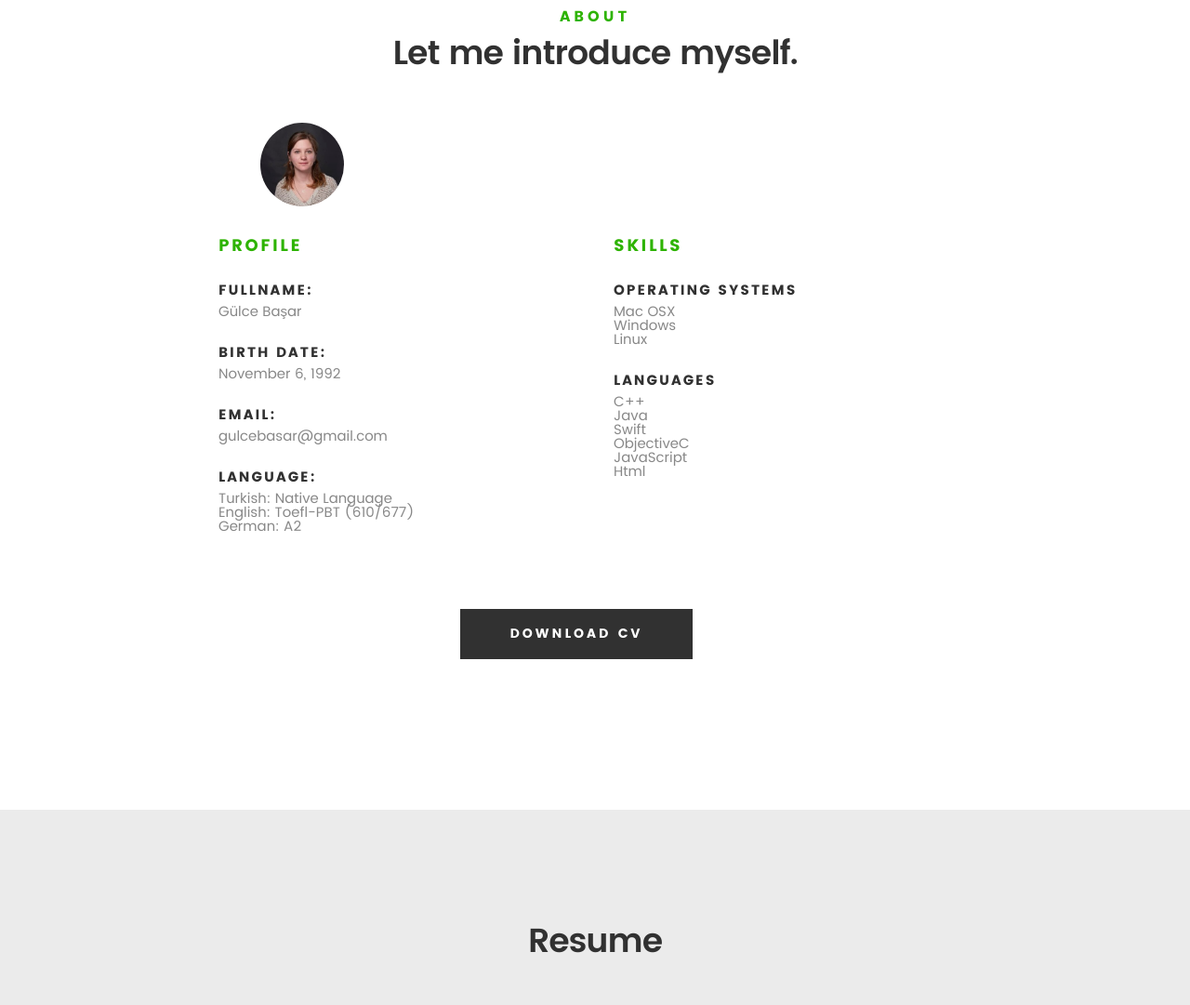
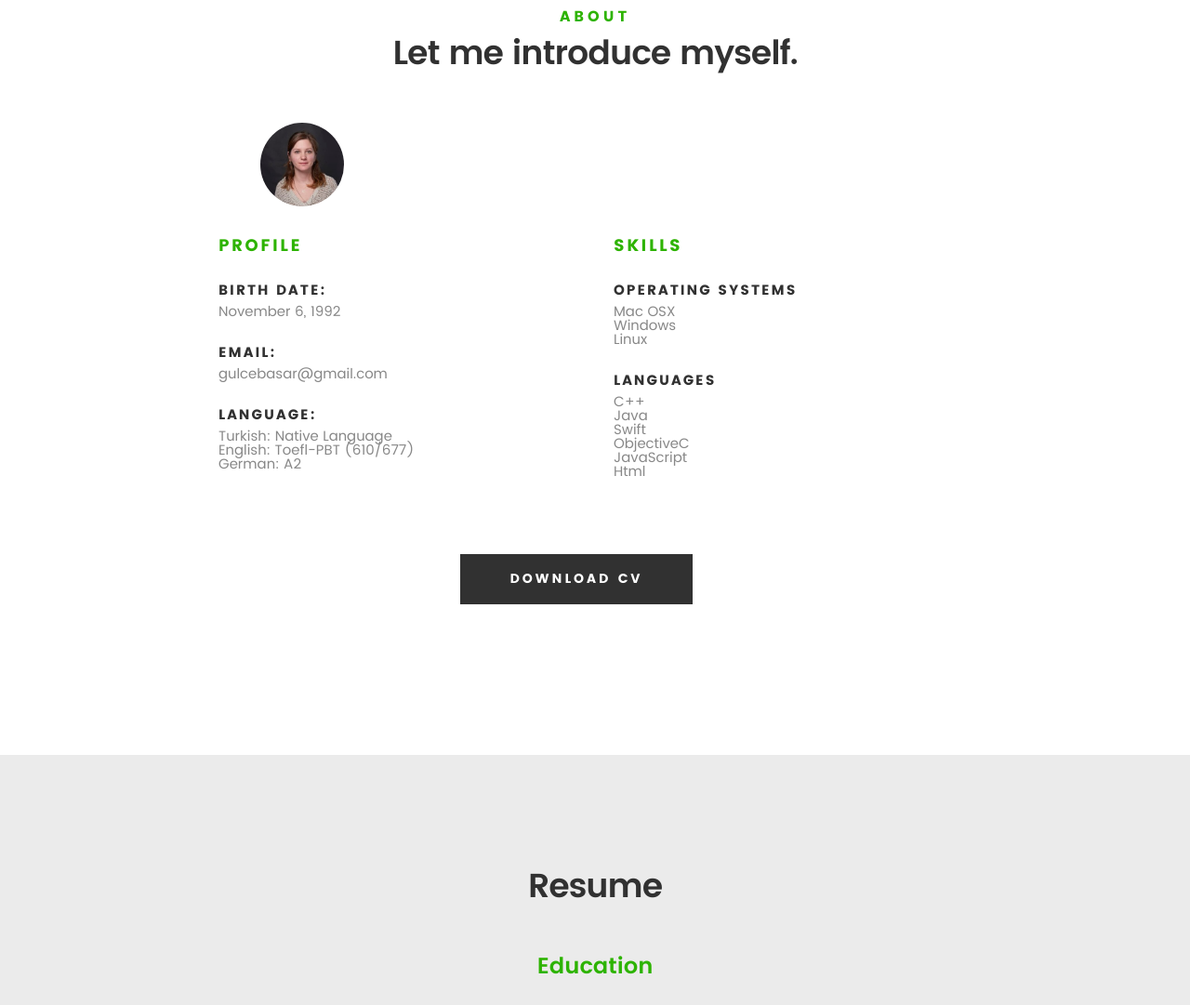
Before and after one commit to gulcebasar/gulcebasar.github.io, a plain HTML site: page index.html in a window 1280 px wide. Shown: the part 917-1998 px from the top of the page at 93% size. Drawn offline with Linux system fonts and the light colour scheme.

Commit message:
Update index.html

```diff
--- a/index.html
+++ b/index.html
@@ -47,10 +47,6 @@
          <div class="col-six tab-full">
          <h3 >Profile</h3>
             <ul class="info-list">
-               <li>
-                  <strong>Fullname:</strong>
-                  <span>Gülce Başar</span>
-               </li>
                <li>
                   <strong>Birth Date:</strong>
                   <span>November 6, 1992</span>
```
